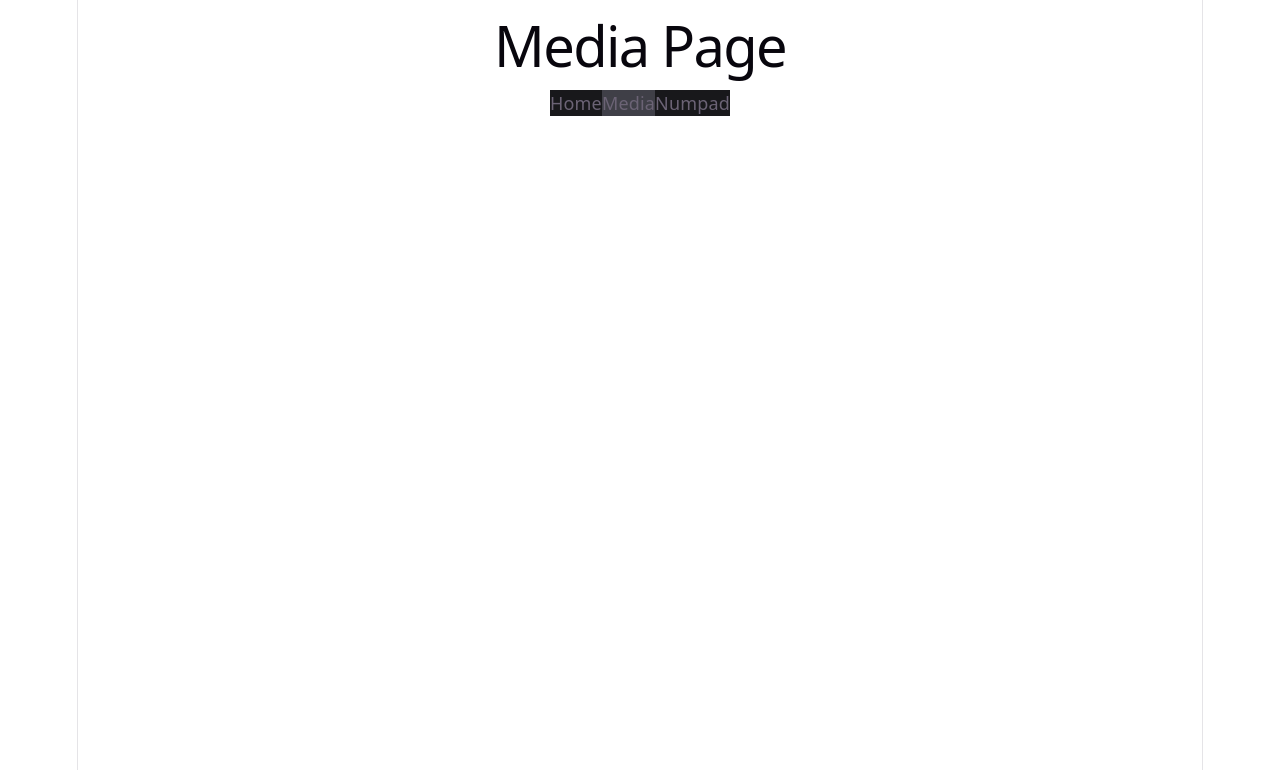
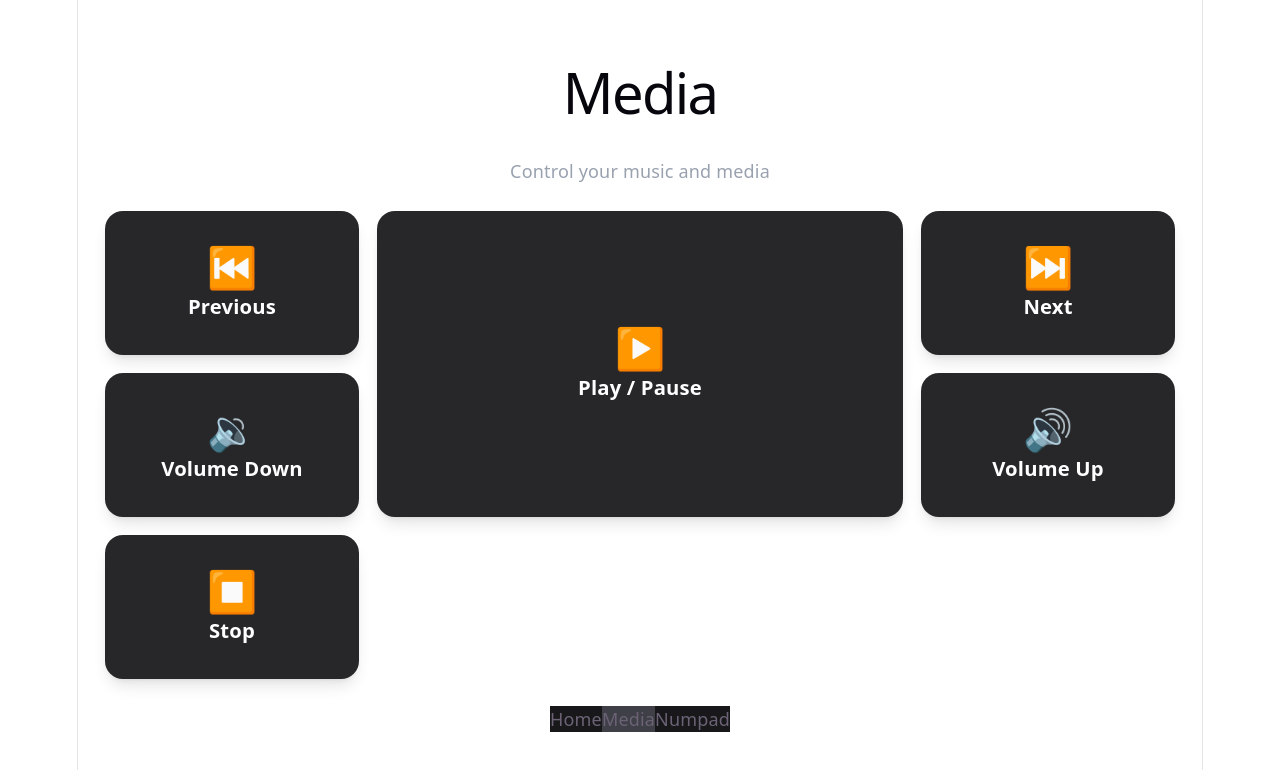
Before and after one commit to Kionashi/custom-macropad, a React (Vite) app: page / in a window 1280 px wide. Both pictures are taken after a click on the button "Media". Shown: the top 770 px of the page. Built offline with nearby package versions, Linux system fonts and the light colour scheme.

Commit message:
feature - Implement media buttons

```diff
--- a/src/components/MacroButton.tsx
+++ b/src/components/MacroButton.tsx
@@ -14,7 +14,7 @@ export type MacroAction =
     }
     | {
         type: "media"
-        command: "play_pause" | "next" | "previous" | "volume_up" | "volume_down"
+        command: "play_pause" | "next" | "previous" | "volume_up" | "volume_down" | "stop"
     }
     | {
         type: "key"
@@ -23,9 +23,6 @@ export type MacroAction =
     | {
         type: "invoke"
         function: string
-    }
-    | {
-        type: "test"
     }
 
 export type MacroButtonSize = "small" | "wide" | "large"
@@ -94,12 +91,12 @@ function getActionHandler(action: MacroAction) {
                     alert("Failed to invoke function:" + error)
                 }
             }
-        case "test":
+        case "media":
             return async () => {
                 try {
-                    console.log("CLICK")
+                    await invoke("press_key", { keys: [action.command] })
                 } catch (error) {
-                    alert("Failed to execute test action:" + error)
+                    alert("Failed to send media command:" + error)
                 }
             }
     }
--- a/src/pages/MediaPage.tsx
+++ b/src/pages/MediaPage.tsx
@@ -1,7 +1,79 @@
+import MacroButton from "../components/MacroButton"
+import { type ButtonData } from "../types/ButtonData"
+
+const mediaButtons: ButtonData[] = [
+  {
+    label: "Previous",
+    icon: "⏮️",
+    action: {
+      type: "media",
+      command: "previous",
+    },
+  },
+  {
+    label: "Play / Pause",
+    icon: "▶️",
+    size: "large",
+    action: {
+      type: "media",
+      command: "play_pause",
+    },
+  },
+  {
+    label: "Next",
+    icon: "⏭️",
+    action: {
+      type: "media",
+      command: "next",
+    },
+  },
+  {
+    label: "Volume Down",
+    icon: "🔉",
+    action: {
+      type: "media",
+      command: "volume_down",
+    },
+  },
+  {
+    label: "Volume Up",
+    icon: "🔊",
+    action: {
+      type: "media",
+      command: "volume_up",
+    },
+  },
+    {
+    label: "Stop",
+    icon: "⏹️",
+    action: {
+      type: "media",
+      command: "stop",
+    },
+  },
+]
+
 function MediaPage() {
   return (
-    <div>
-      <h1>Media Page</h1>
+    <div className="h-full flex flex-col gap-6 p-6">
+      <div>
+        <h1 className="text-3xl font-bold">Media</h1>
+        <p className="text-gray-400 mt-1">
+          Control your music and media
+        </p>
+      </div>
+
+      <div className="flex-1 grid grid-cols-4 auto-rows-[8rem] gap-4">
+        {mediaButtons.map((button) => (
+          <MacroButton
+            key={button.label}
+            label={button.label}
+            icon={button.icon}
+            size={button.size}
+            action={button.action}
+          />
+        ))}
+      </div>
     </div>
   )
 }
--- /dev/null
+++ b/src/types/ButtonData.ts
@@ -0,0 +1,8 @@
+import { type MacroButtonSize, type MacroAction } from "../components/MacroButton"
+
+export type ButtonData = {
+    label: string
+    icon: string
+    size?: MacroButtonSize
+    action?: MacroAction
+}
```
Also changed, not shown: src/components/MacroGrid.tsx (+1 -6 lines), 1 other file (tests, documents, lock files or other folders).
